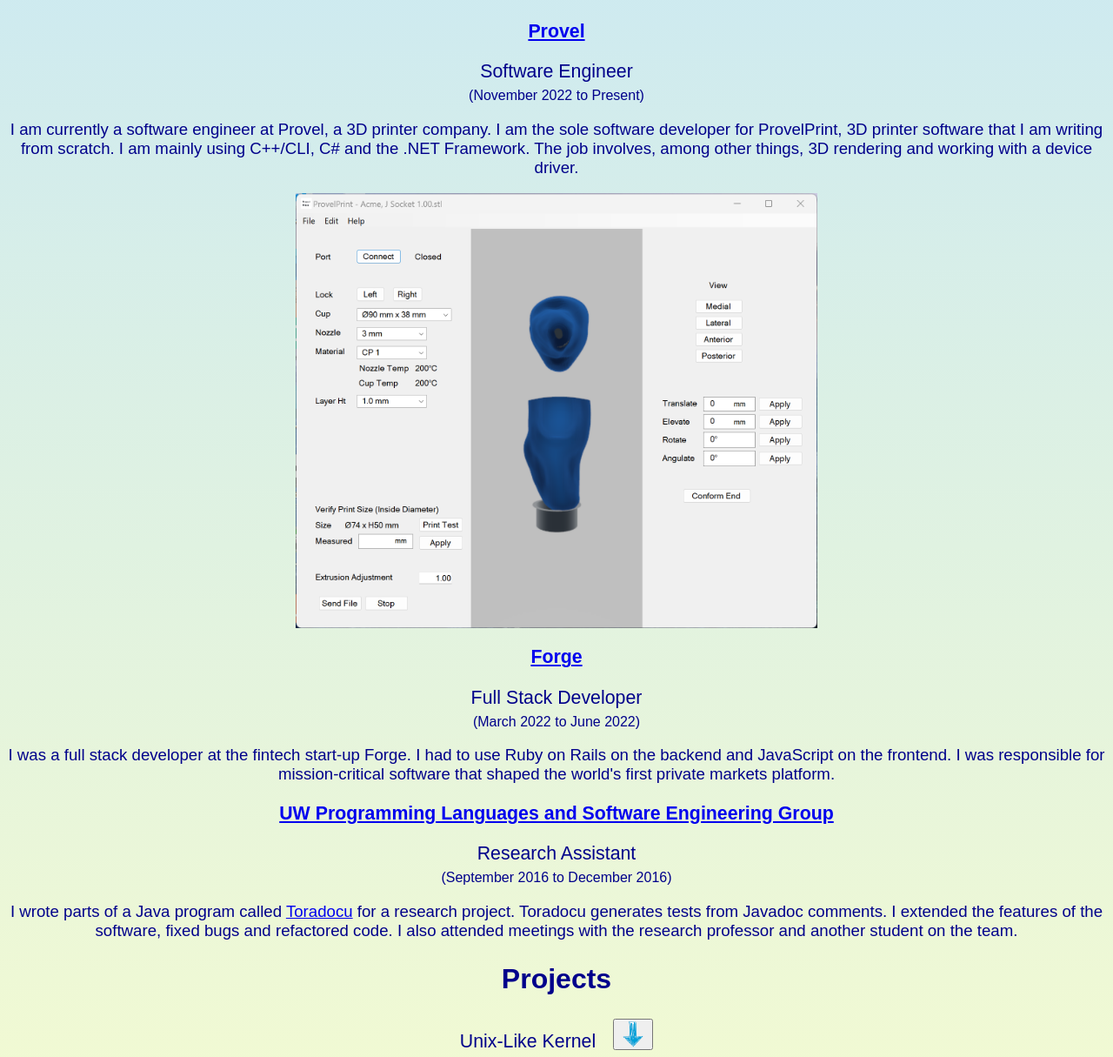
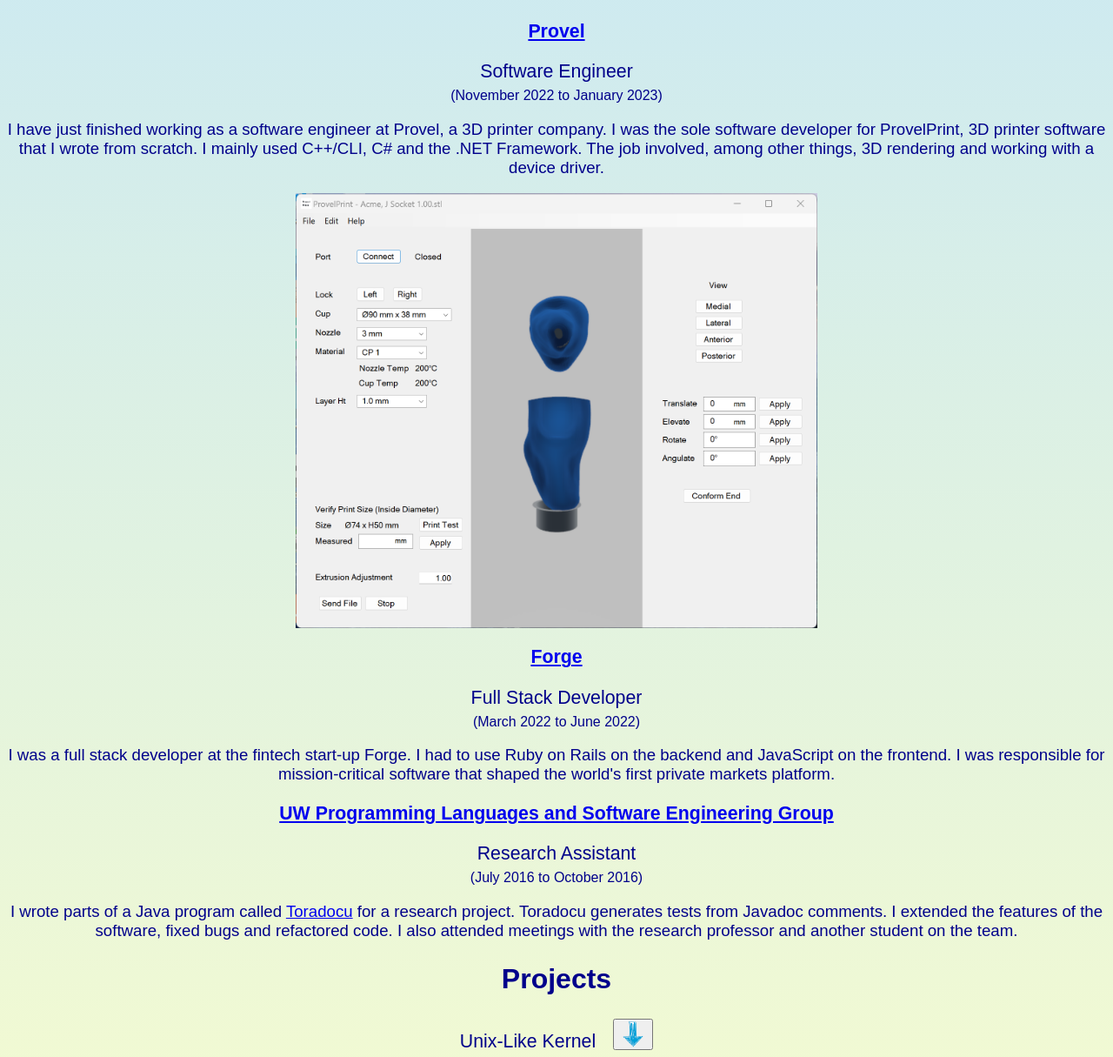
Before and after one commit to asjammu/asjammu.github.io, a plain HTML site: page index.html in a window 1280 px wide. Shown: the part 442-1657 px from the top of the page at 87% size. Drawn offline with Linux system fonts and the light colour scheme.

Commit message:
Updated work experience

```diff
--- a/index.html
+++ b/index.html
@@ -18,9 +18,9 @@
 
         <p class="workExperienceCompany"><b><a href="https://provel.us/">Provel</a></b></p>
         <p class="workExperienceTitle">Software Engineer</p>
-        <p class="workExperienceDateRange">(November 2022 to Present)</p>
+        <p class="workExperienceDateRange">(November 2022 to January 2023)</p>
         <p class="workExperienceDescription">
-            I am currently a software engineer at Provel, a 3D printer company. I am the sole software developer for ProvelPrint, 3D printer software that I am writing from scratch. I am mainly using C++/CLI, C# and the .NET Framework. The job involves, among other things, 3D rendering and working with a device driver.
+            I have just finished working as a software engineer at Provel, a 3D printer company. I was the sole software developer for ProvelPrint, 3D printer software that I wrote from scratch. I mainly used C++/CLI, C# and the .NET Framework. The job involved, among other things, 3D rendering and working with a device driver.
         </p>
         <img width="600px" height="500px" src="provelprint-screenshot.png" />
 
@@ -33,7 +33,7 @@
 
         <p class="workExperienceCompany"><b><a href="http://uwplse.org/">UW Programming Languages and Software Engineering Group</a></b></p>
         <p class="workExperienceTitle">Research Assistant</p>
-        <p class="workExperienceDateRange">(September 2016 to December 2016)</p>
+        <p class="workExperienceDateRange">(July 2016 to October 2016)</p>
         <p class="workExperienceDescription">
             I wrote parts of a Java program called <a href="https://github.com/albertogoffi/toradocu">Toradocu</a> for a research project. Toradocu generates tests from Javadoc comments. I extended the features of the software, fixed bugs and refactored code. I also attended meetings with the research professor and another student on the team.
         </p>
```
